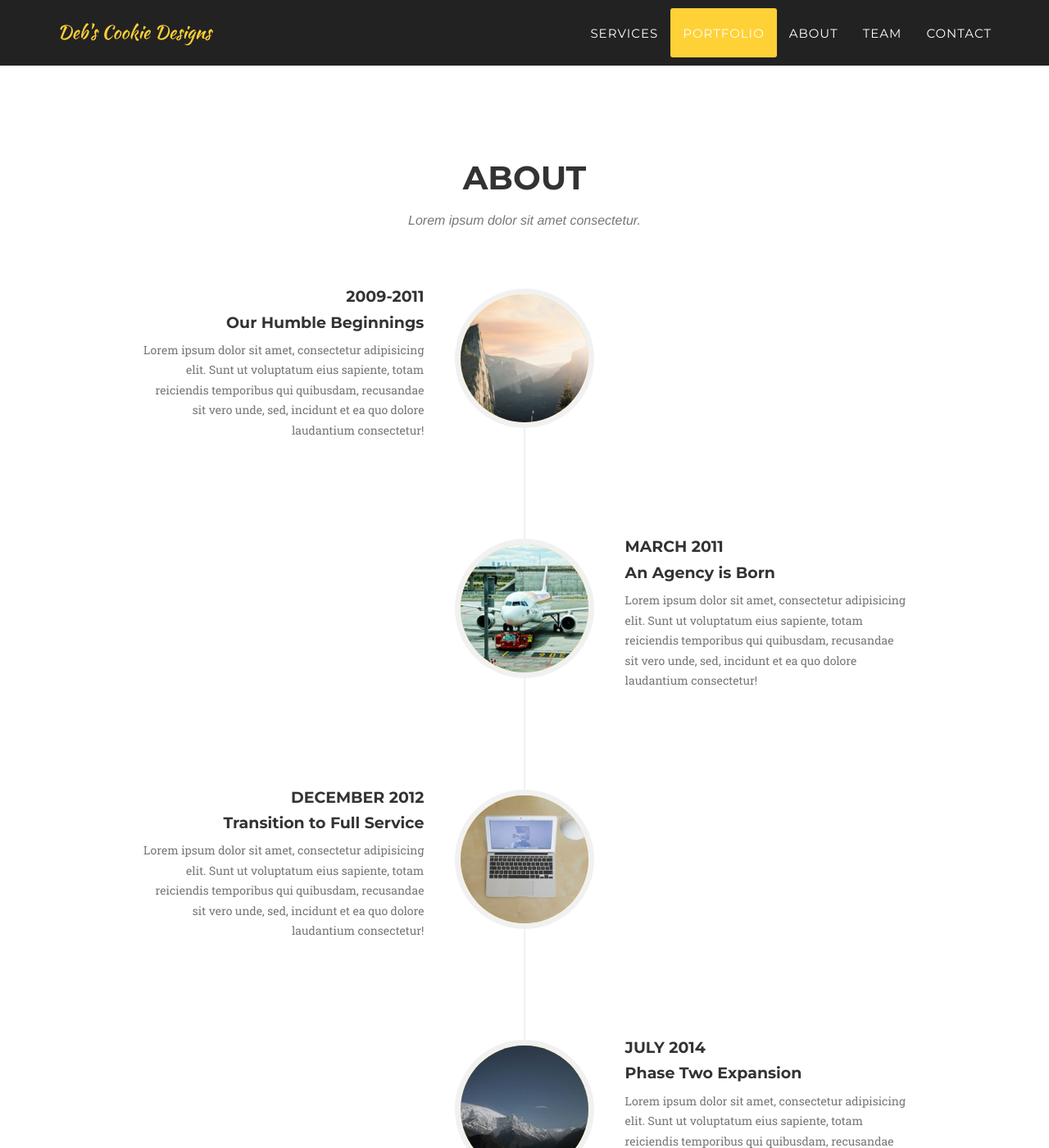
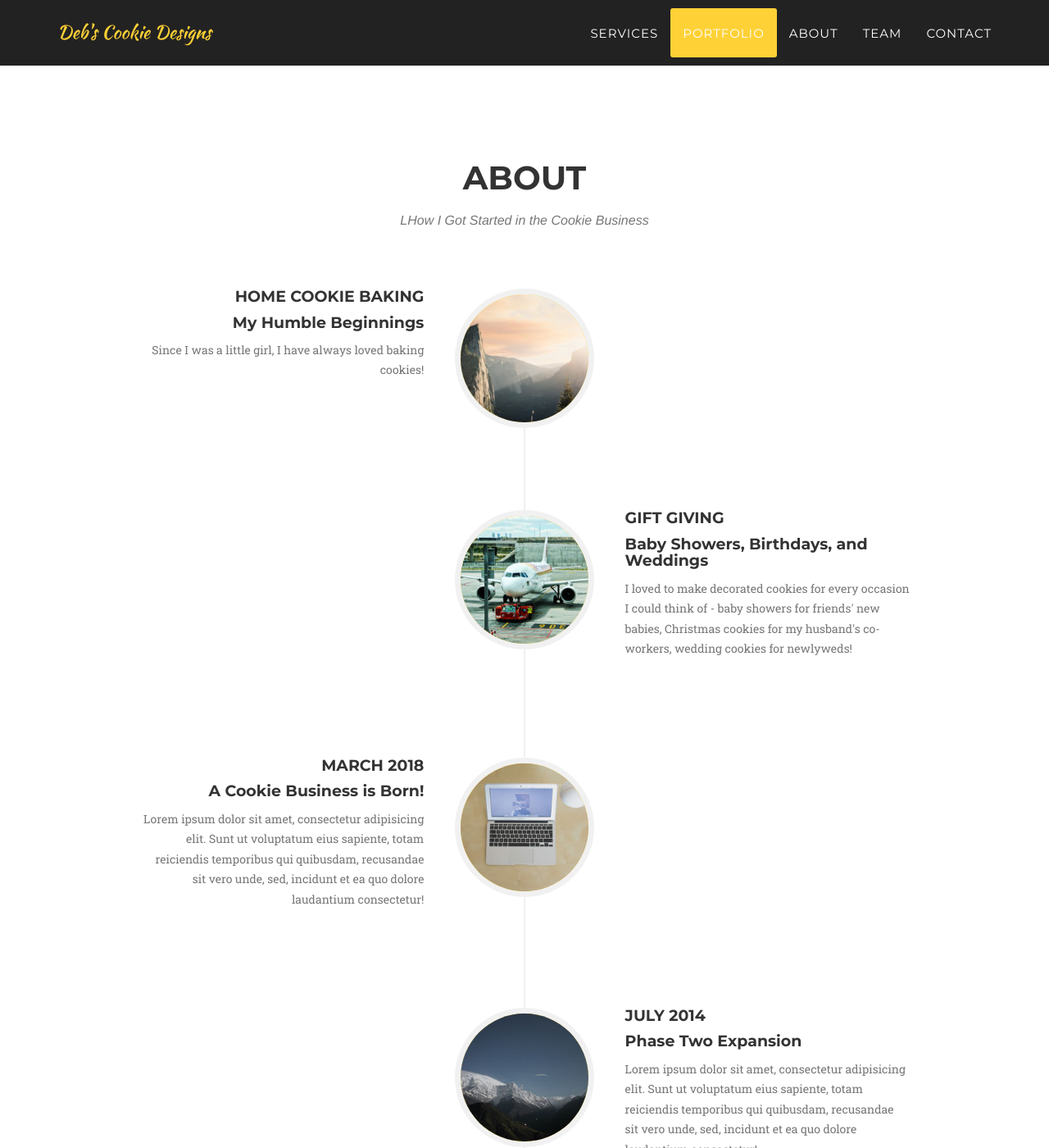
Before and after one commit to DEB72/Cookie, a Jekyll site: the page built from index.html, in a window 1280 px wide and 1400 px high, scrolled down 3220 px. Shown: the whole window at 82% size. Built offline with Jekyll 4.4.1, drawn with Linux system fonts in a browser that asks for light colours; some web fonts are replaced.

Commit message:
Update about.html

```diff
--- a/_includes/about.html
+++ b/_includes/about.html
@@ -4,7 +4,7 @@
             <div class="row">
                 <div class="col-lg-12 text-center">
                     <h2 class="section-heading">About</h2>
-                    <h3 class="section-subheading text-muted">Lorem ipsum dolor sit amet consectetur.</h3>
+                    <h3 class="section-subheading text-muted">LHow I Got Started in the Cookie Business</h3>
                 </div>
             </div>
             <div class="row">
@@ -16,11 +16,11 @@
                             </div>
                             <div class="timeline-panel">
                                 <div class="timeline-heading">
-                                    <h4>2009-2011</h4>
-                                    <h4 class="subheading">Our Humble Beginnings</h4>
+                                    <h4>Home Cookie Baking</h4>
+                                    <h4 class="subheading">My Humble Beginnings</h4>
                                 </div>
                                 <div class="timeline-body">
-                                    <p class="text-muted">Lorem ipsum dolor sit amet, consectetur adipisicing elit. Sunt ut voluptatum eius sapiente, totam reiciendis temporibus qui quibusdam, recusandae sit vero unde, sed, incidunt et ea quo dolore laudantium consectetur!</p>
+                                    <p class="text-muted">Since I was a little girl, I have always loved baking cookies!</p>
                                 </div>
                             </div>
                         </li>
@@ -30,11 +30,11 @@
                             </div>
                             <div class="timeline-panel">
                                 <div class="timeline-heading">
-                                    <h4>March 2011</h4>
-                                    <h4 class="subheading">An Agency is Born</h4>
+                                    <h4>Gift Giving</h4>
+                                    <h4 class="subheading">Baby Showers, Birthdays, and Weddings</h4>
                                 </div>
                                 <div class="timeline-body">
-                                    <p class="text-muted">Lorem ipsum dolor sit amet, consectetur adipisicing elit. Sunt ut voluptatum eius sapiente, totam reiciendis temporibus qui quibusdam, recusandae sit vero unde, sed, incidunt et ea quo dolore laudantium consectetur!</p>
+                                    <p class="text-muted">I loved to make decorated cookies for every occasion I could think of - baby showers for friends' new babies, Christmas cookies for my husband's co-workers, wedding cookies for newlyweds!</p>
                                 </div>
                             </div>
                         </li>
@@ -44,8 +44,8 @@
                             </div>
                             <div class="timeline-panel">
                                 <div class="timeline-heading">
-                                    <h4>December 2012</h4>
-                                    <h4 class="subheading">Transition to Full Service</h4>
+                                    <h4>March 2018</h4>
+                                    <h4 class="subheading">A Cookie Business is Born!</h4>
                                 </div>
                                 <div class="timeline-body">
                                     <p class="text-muted">Lorem ipsum dolor sit amet, consectetur adipisicing elit. Sunt ut voluptatum eius sapiente, totam reiciendis temporibus qui quibusdam, recusandae sit vero unde, sed, incidunt et ea quo dolore laudantium consectetur!</p>
```
